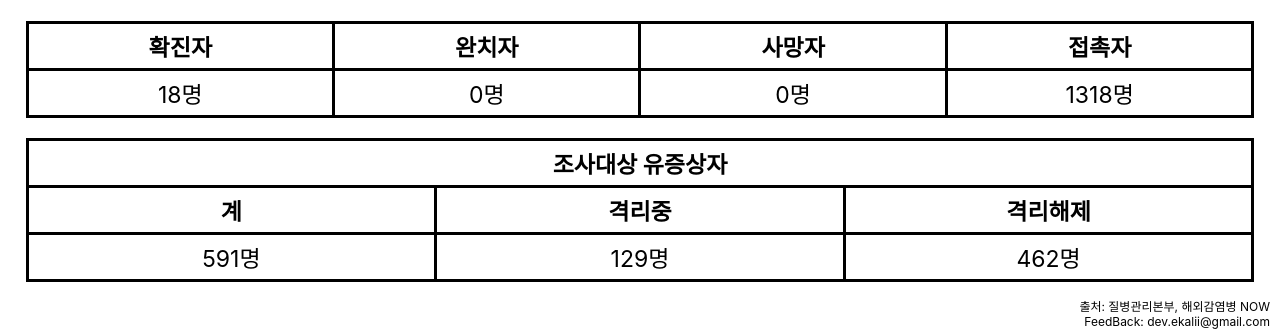
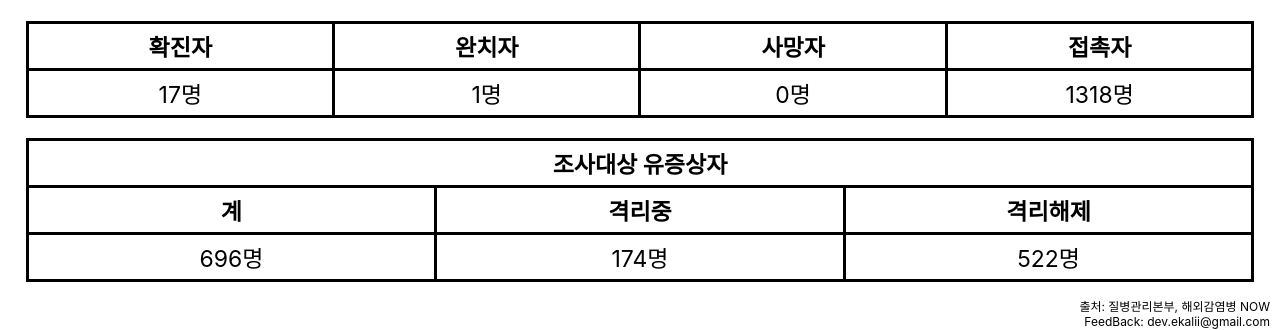
Before and after one commit to Ikalli/corona_graph, a React (Create React App) app: page / in a window 1280 px wide. Shown: the part 802-1132 px from the top of the page. Built offline with nearby package versions, Linux system fonts and the light colour scheme; the HTML template or start-up script is replaced by a standard one.

Commit message:
data changed

```diff
--- a/src/components/koreagraph.js
+++ b/src/components/koreagraph.js
@@ -91,6 +91,6 @@ const data = [
 		date: '02.04', 확진자: 16, 사망자: 0, 완치자: 0
 	},
 	{
-		date: '02.05', 확진자: 18, 사망자: 0, 완치자: 0
+		date: '02.05', 확진자: 17, 사망자: 0, 완치자: 1
 	}
 ]
--- a/src/components/koreasituation.js
+++ b/src/components/koreasituation.js
@@ -17,8 +17,8 @@ export default class KoreaSituation extends Component{
 					</thead>
 					<tbody>
 						<tr className='data'>
-							<td>18명</td>
-							<td>0명</td>
+							<td>17명</td>
+							<td>1명</td>
 							<td>0명</td>
 							<td>1318명</td>
 						</tr>
@@ -38,9 +38,9 @@ export default class KoreaSituation extends Component{
 					</thead>
 					<tbody>
 						<tr className='data'>
-							<td>591명</td>
-							<td>129명</td>
-							<td>462명</td>
+							<td>696명</td>
+							<td>174명</td>
+							<td>522명</td>
 						</tr>
 					</tbody>
 				</table>
--- a/src/components/worldgraph.js
+++ b/src/components/worldgraph.js
@@ -35,7 +35,7 @@ export default class WorldGraph extends Component{
 					</LineChart>
 				</ResponsiveContainer>
 				<div className='btn_group'>
-					<button onClick={this.weekButtonClicked} className='w_btn'>1주일간 보기</button>
+					<button onClick={this.weekButtonClicked} className='w_btn'>최근1주일 보기</button>
 					<button onClick={this.wholeButtonClicked} className='e_btn'>전체기간 보기</button>
 				</div>
 			</div>
```
